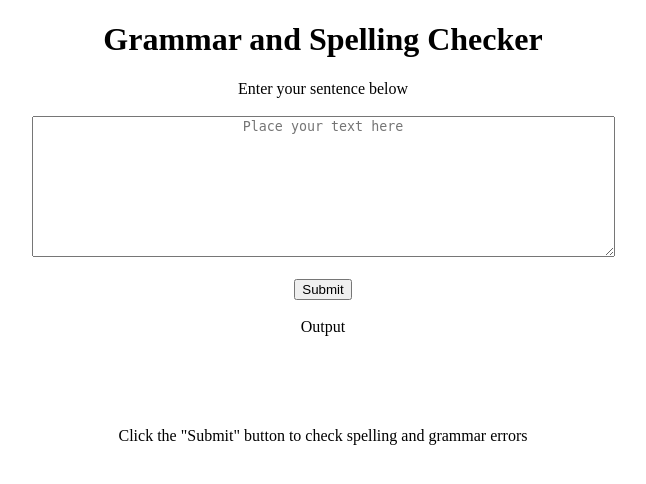
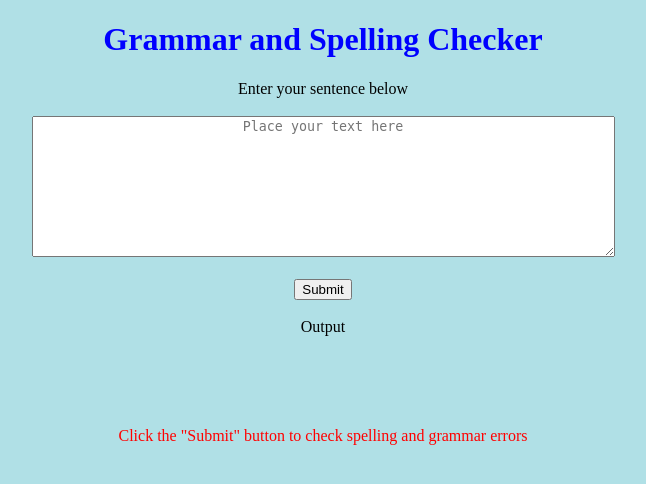
Before and after one commit to JoeLanzi/CSCI_5030_TEAM_1, a Flask app: page / in a window 1280 px wide. Shown: the top 484 px of the page, without its empty margins (317-963 px from the left). Run offline with Flask 2, Linux system fonts and the light colour scheme; parts of the project's set-up code (start-up, migrations or seed data) failed here and were passed over.

Commit message:
Basic CSS

```diff
--- a/webpage/templates/index.html
+++ b/webpage/templates/index.html
@@ -1,5 +1,12 @@
 <!DOCTYPE html>
 <html>
+<head>
+<style>
+body {background-color: powderblue;}
+h1{color: blue;}
+p{color: red;}
+</style>
+</head>
 
 <body style="text-align: center;">
 
```
